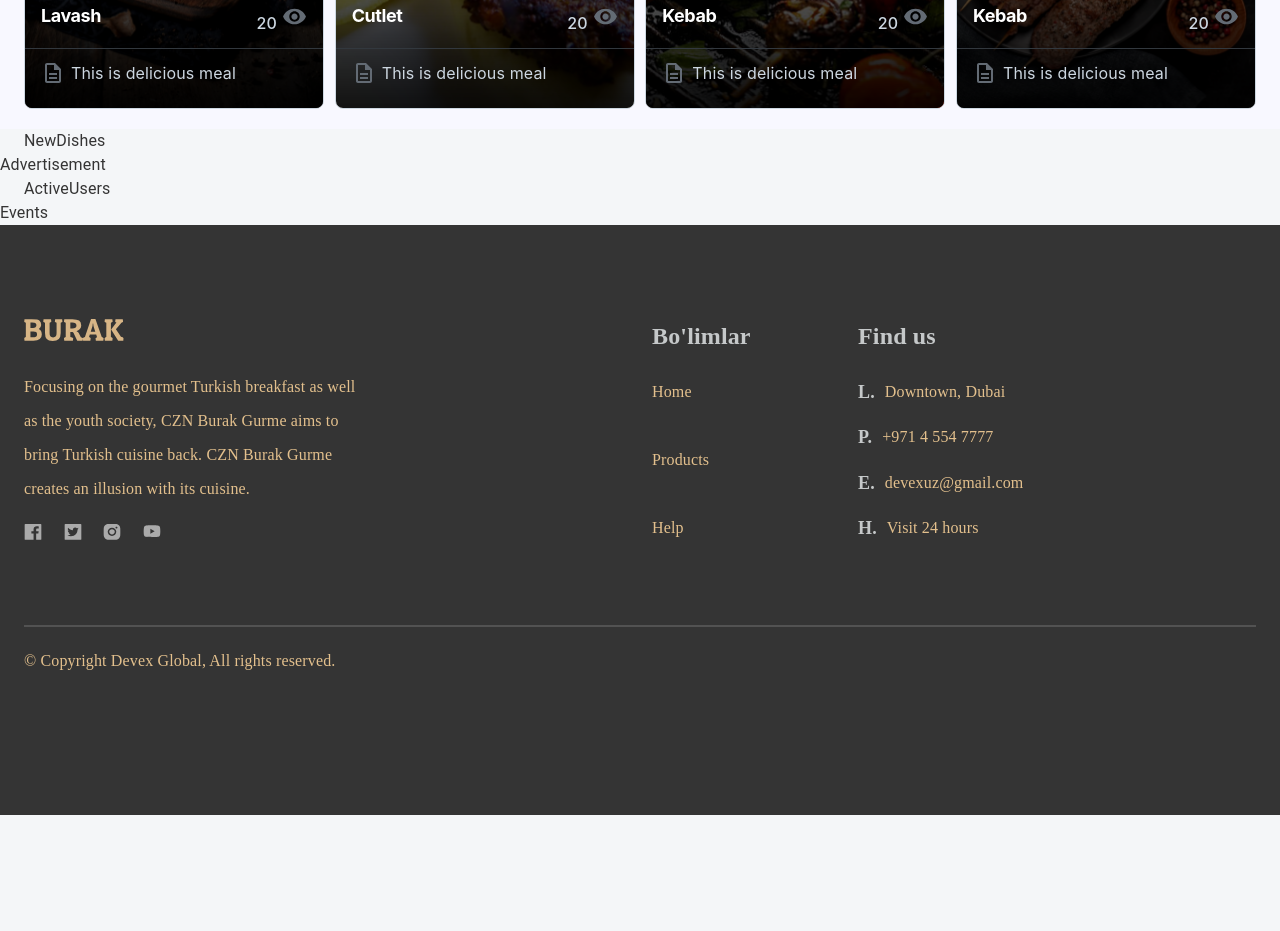
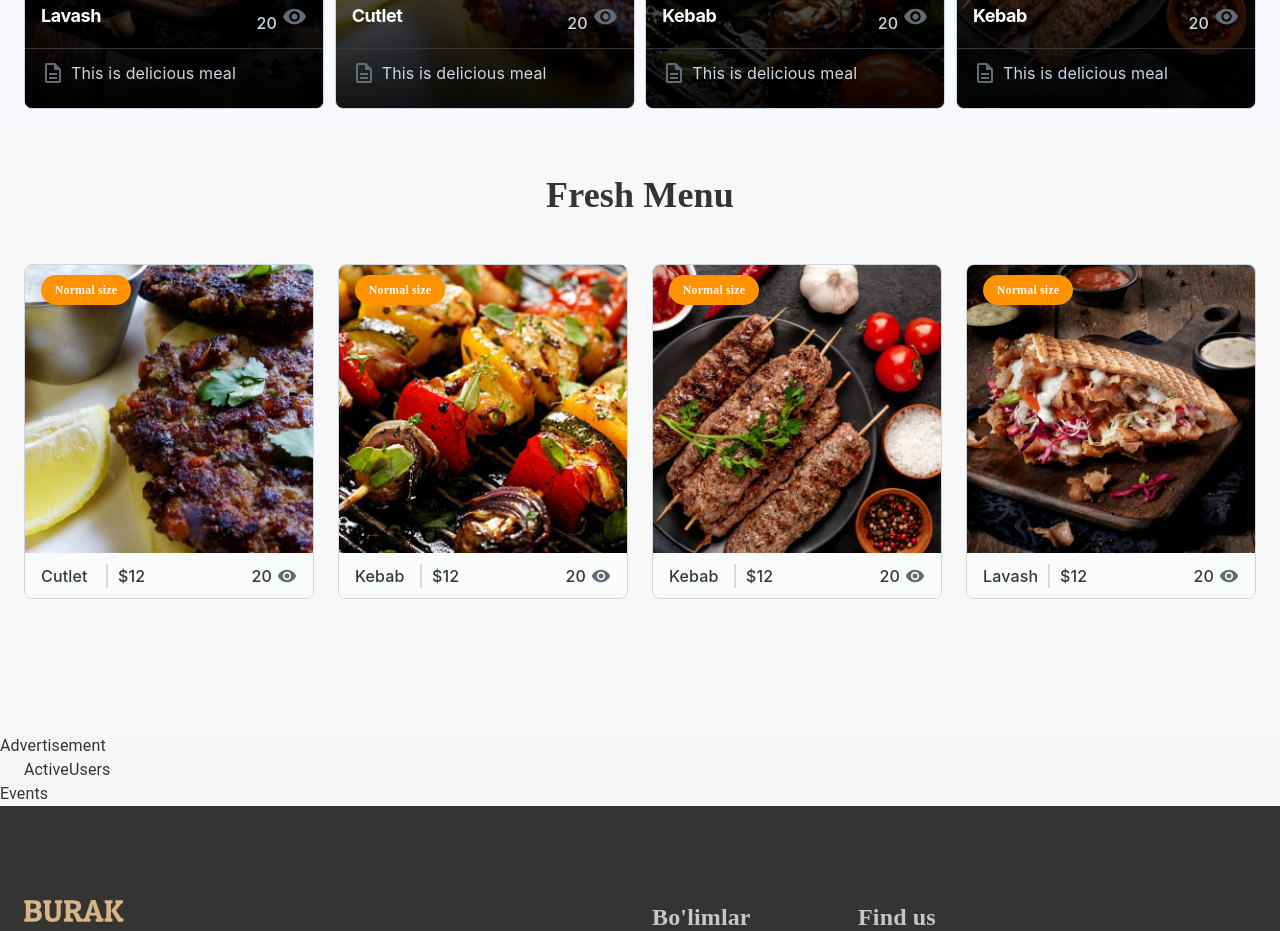
Before and after one commit to stevedev19/jersey-republic-react, a React (Create React App) app: page / in a window 1280 px wide. Shown: the part 1460-2391 px from the top of the page. Before the commit the page ends 2275 px from the top, so only its background shows below. Built offline with nearby package versions, Linux system fonts and the light colour scheme.

Commit message:
feat: develop newDishes sectional component

```diff
--- a/src/app/screens/homePage/NewDishes.tsx
+++ b/src/app/screens/homePage/NewDishes.tsx
@@ -1,10 +1,64 @@
 import React from "react";
-import { Container } from "@mui/material";
+import { Box, Container, Stack } from "@mui/material";
+import AspectRatio from "@mui/joy/AspectRatio";
+import Card from "@mui/joy/Card";
+import CardOverflow from "@mui/joy/CardOverflow";
+import Typography from "@mui/joy/Typography";
+import { CssVarsProvider } from "@mui/joy/styles";
+import VisibilityIcon from "@mui/icons-material/Visibility";
+import Divider from "../../components/divider";
+
+
+const newDishes = [
+  { productName: "Cutlet", imagePath: "/img/cutlet.webp" },
+  { productName: "Kebab", imagePath: "/img/kebab.webp" },
+  { productName: "Kebab", imagePath: "/img/kebab-fresh.webp" },
+  { productName: "Lavash", imagePath: "/img/lavash.webp" },
+];
 
 export default function NewDishes () {
     return (
-    <div>
-        <Container>NewDishes</Container>
+    <div className={"new-products-frame"}>
+        <Container>
+            <Stack className={"main"}>
+                <Box className={"category-title"}>Fresh Menu</Box>
+                <Stack className={"cards-frame"}>
+                    <CssVarsProvider>
+                        {newDishes.map((ele, index) => {
+                        return (
+                            <Card key={index} variant="outlined" className={"card"}>
+                             <CardOverflow>
+                                <div className="product-sale">Normal size</div>
+                                <AspectRatio ratio="1">
+                                    <img src={ele.imagePath} alt="" />
+                                </AspectRatio>
+                             </CardOverflow>
+                             <CardOverflow variant="soft" className="product-detail">
+                                <Stack className="info">
+                                    <Stack flexDirection={"row"}>
+                                        <Typography className={"title"}>
+                                            {ele.productName}
+                                        </Typography>
+                                        <Divider width="2" height="24" bg="#d9d9d9" />
+                                        <Typography className={"price"}>$12</Typography>
+                                        </Stack>
+                                        <Stack>
+                                        <Typography className={"views"}>
+                                        20
+                                        <VisibilityIcon
+                                         sx={{ fontSize: 20, marginLeft: "5px" }}
+                                          />
+                                      </Typography>
+</Stack>
+</Stack>
+</CardOverflow>
+</Card>
+                        );
+                    })}
+                    </CssVarsProvider>
+                                    </Stack>
+                                </Stack>
+        </Container>
     </div>
     );
 }
--- a/src/css/home.css
+++ b/src/css/home.css
@@ -103,3 +103,102 @@
         linear-gradient(to top, rgba(0, 0, 0, 0.8),
         rgba(0, 0, 0, 0)300px);
        }
+
+       /**New Products**/
+
+.homepage .new-products-frame {
+    width: 100%;
+    height: 605px;
+    background: #f8f8f8;
+    display: flex;
+  }
+
+  .homepage .main {
+    margin-top: 45px;
+    display: flex;
+    flex-direction: column;
+    align-items: center;
+  }
+
+  .homepage .new-products-frame .category-title {
+    font-family: "Dancing Script";
+    font-style: normal;
+    font-weight: 700;
+    font-size: 36px;
+    line-height: 43px;
+  }
+
+  .homepage .new-products-frame .main .cards-frame {
+    width: 100%;
+    margin: 47px 2px 2px 2px;
+    flex-direction: row;
+    justify-content: space-between;
+  }
+
+  .homepage .new-products-frame .main .card {
+    height: 335px;
+    width: 290px;
+    cursor: pointer;
+  }
+
+  .homepage .new-products-frame .product-sale {
+    position: absolute;
+    margin-top: 10px;
+    z-index: 100;
+    width: 90px;
+    height: 30px;
+    display: flex;
+    align-items: center;
+    justify-content: center;
+    background: #ff9200;
+    box-shadow: 4px 6px 20px rgba(0, 0, 0, 0.1);
+    border-radius: 25px;
+    font-family: "Poppins";
+    font-style: normal;
+    font-weight: 600;
+    font-size: 12px;
+    line-height: 21px;
+    color: #f8f8ff;
+  }
+
+   .homepage .new-products-frame .product-detail {
+    width: auto;
+    height: 49%;
+    display: flex;
+    justify-content: center;
+    margin-top: -12px;
+    border-top: 1px solid;
+    border-color: #f8f8ff;
+    background-color: #fafbfb;
+  }
+
+  .homepage .new-products-frame .product-detail .info {
+    width: 100%;
+    display: flex;
+    flex-direction: row;
+    justify-content: space-between;
+    align-items: center;
+  }
+
+  .homepage .new-products-frame .product-detail .title {
+    width: 65px;
+    font-weight: 500;
+  }
+
+  .homepage .new-products-frame .product-detail .price {
+    margin-left: 10px;
+    width: 2px;
+    font-weight: 500;
+  }
+
+  .homepage .new-products-frame .product-detail .divider {
+    margin: 0 10px 0 10px;
+    width: 2px;
+    background-color: #d9d9d9;
+  }
+
+  .homepage .new-products-frame .product-detail .views {
+    display: flex;
+    align-items: center;
+    font-weight: 500;
+  }
```
